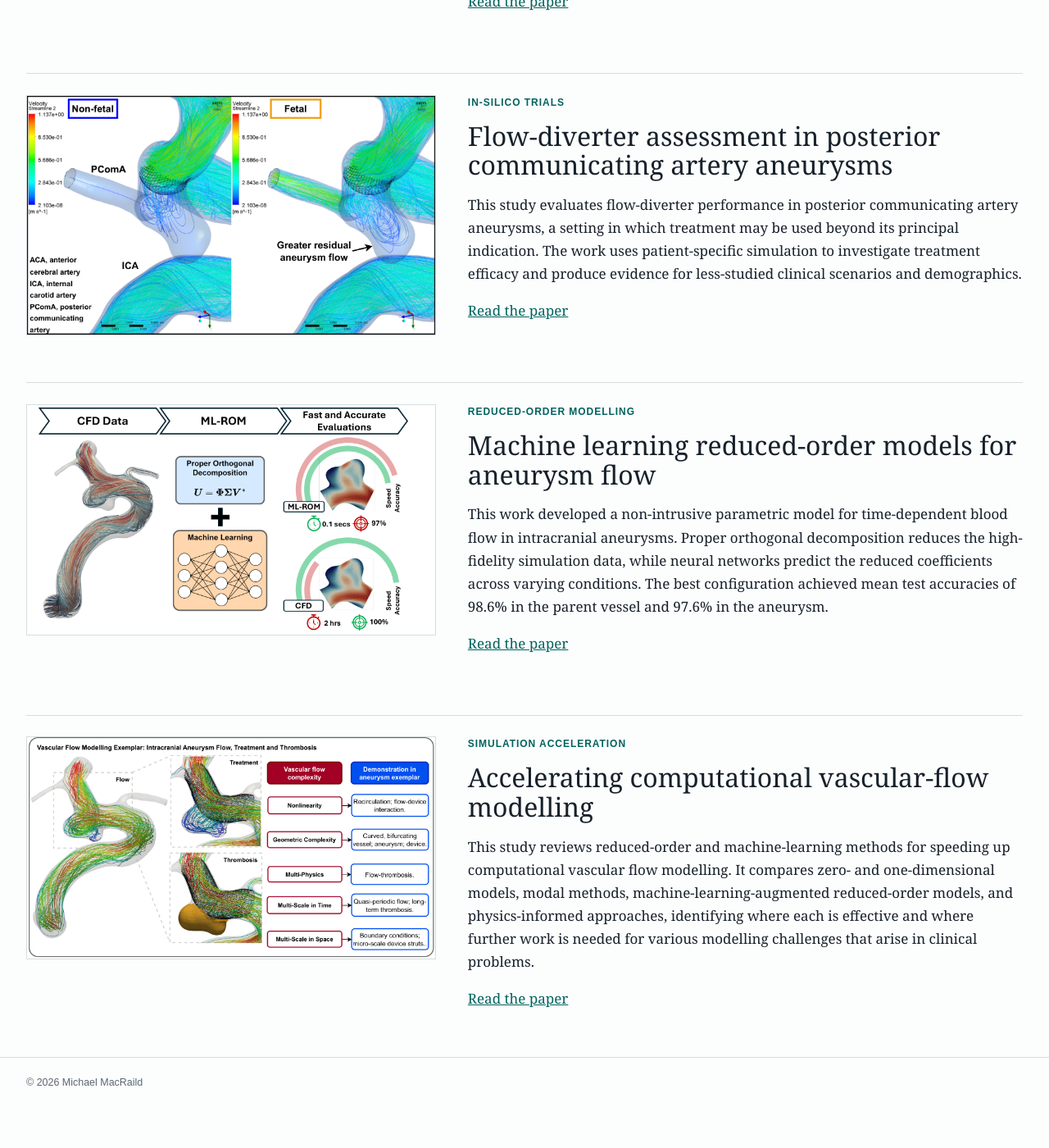
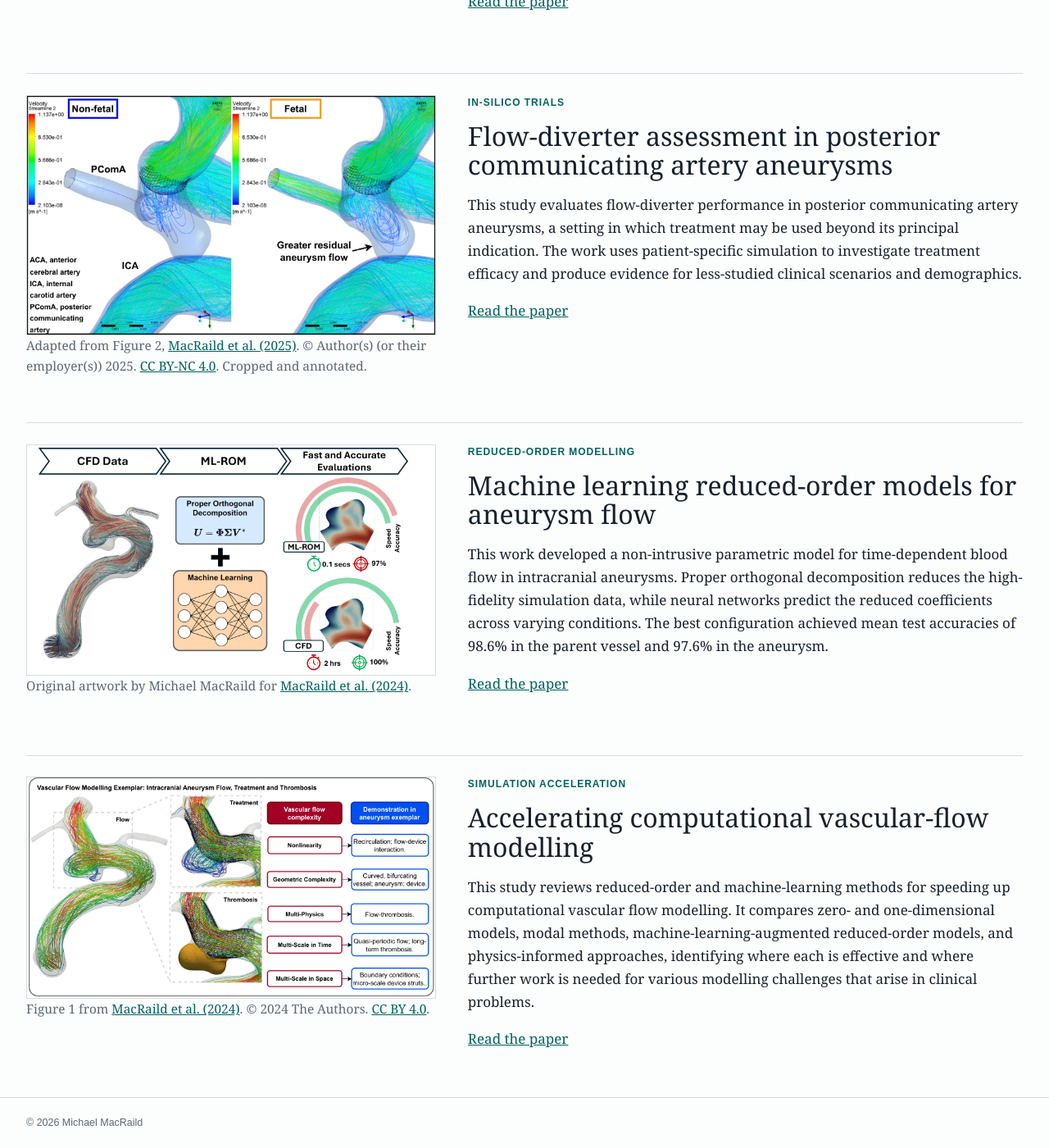
Before and after one commit to michaelmacraild/michaelmacraild.github.io, a Jekyll site: the page built from spotlights.md, in a window 1280 px wide and 1400 px high, scrolled down 705 px. Shown: the whole window at 82% size. Built offline with Jekyll 4.4.1, drawn with Linux system fonts in a browser that asks for light colours; before the commit the page ends 2056 px from its top, so only the background shows below that.

Commit message:
Add verified figure sources and reuse credits

```diff
--- a/spotlights.md
+++ b/spotlights.md
@@ -17,16 +17,25 @@ permalink: /spotlights/
 </section>
 
 <section class="spotlight-detail">
-  <img class="spotlight-figure" src="{{ '/assets/img/pcoma-ist-results.png' | relative_url }}" alt="Comparison of non-fetal and fetal posterior communicating artery aneurysm flow simulations">
+  <div>
+    <img class="spotlight-figure" src="{{ '/assets/img/pcoma-ist-results.png' | relative_url }}" alt="Comparison of non-fetal and fetal posterior communicating artery aneurysm flow simulations">
+    <p class="item-meta">Adapted from Figure 2, <a href="https://doi.org/10.1136/jnis-2024-022000">MacRaild et al. (2025)</a>. &copy; Author(s) (or their employer(s)) 2025. <a href="https://creativecommons.org/licenses/by-nc/4.0/">CC BY-NC 4.0</a>. Cropped and annotated.</p>
+  </div>
   <div><p class="section-label">In-silico trials</p><h2>Flow-diverter assessment in posterior communicating artery aneurysms</h2><p>This study evaluates flow-diverter performance in posterior communicating artery aneurysms, a setting in which treatment may be used beyond its principal indication. The work uses patient-specific simulation to investigate treatment efficacy and produce evidence for less-studied clinical scenarios and demographics.</p><p><a href="https://doi.org/10.1136/jnis-2024-022000">Read the paper</a></p></div>
 </section>
 
 <section class="spotlight-detail">
-  <img class="spotlight-figure" src="{{ '/assets/img/rom-cover-graphic.png' | relative_url }}" alt="Machine-learning reduced-order modelling workflow for aneurysm flow simulation">
+  <div>
+    <img class="spotlight-figure" src="{{ '/assets/img/rom-cover-graphic.png' | relative_url }}" alt="Machine-learning reduced-order modelling workflow for aneurysm flow simulation">
+    <p class="item-meta">Original artwork by Michael MacRaild for <a href="https://doi.org/10.1002/cnm.3848">MacRaild et al. (2024)</a>.</p>
+  </div>
   <div><p class="section-label">Reduced-order modelling</p><h2>Machine learning reduced-order models for aneurysm flow</h2><p>This work developed a non-intrusive parametric model for time-dependent blood flow in intracranial aneurysms. Proper orthogonal decomposition reduces the high-fidelity simulation data, while neural networks predict the reduced coefficients across varying conditions. The best configuration achieved mean test accuracies of 98.6% in the parent vessel and 97.6% in the aneurysm.</p><p><a href="https://doi.org/10.1002/cnm.3848">Read the paper</a></p></div>
 </section>
 
 <section class="spotlight-detail">
-  <img class="spotlight-figure" src="{{ '/assets/img/vascular-flow-review.png' | relative_url }}" alt="Illustration of vascular flow modelling challenges in an intracranial aneurysm">
+  <div>
+    <img class="spotlight-figure" src="{{ '/assets/img/vascular-flow-review.png' | relative_url }}" alt="Illustration of vascular flow modelling challenges in an intracranial aneurysm">
+    <p class="item-meta">Figure 1 from <a href="https://doi.org/10.1098/rsif.2023.0565">MacRaild et al. (2024)</a>. &copy; 2024 The Authors. <a href="https://creativecommons.org/licenses/by/4.0/">CC BY 4.0</a>.</p>
+  </div>
   <div><p class="section-label">Simulation acceleration</p><h2>Accelerating computational vascular-flow modelling</h2><p>This study reviews reduced-order and machine-learning methods for speeding up computational vascular flow modelling. It compares zero- and one-dimensional models, modal methods, machine-learning-augmented reduced-order models, and physics-informed approaches, identifying where each is effective and where further work is needed for various modelling challenges that arise in clinical problems.</p><p><a href="https://doi.org/10.1098/rsif.2023.0565">Read the paper</a></p></div>
 </section>
```
